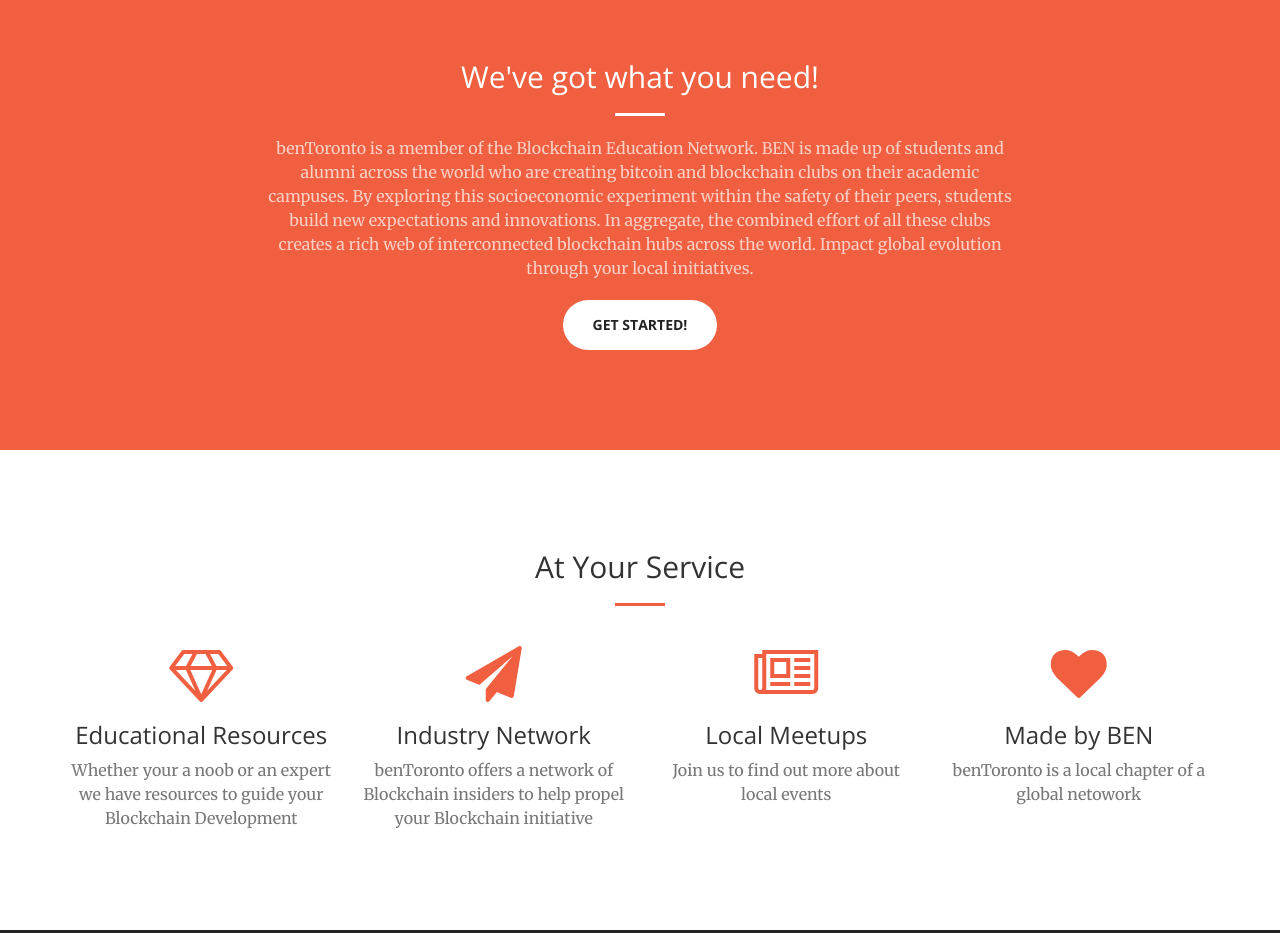
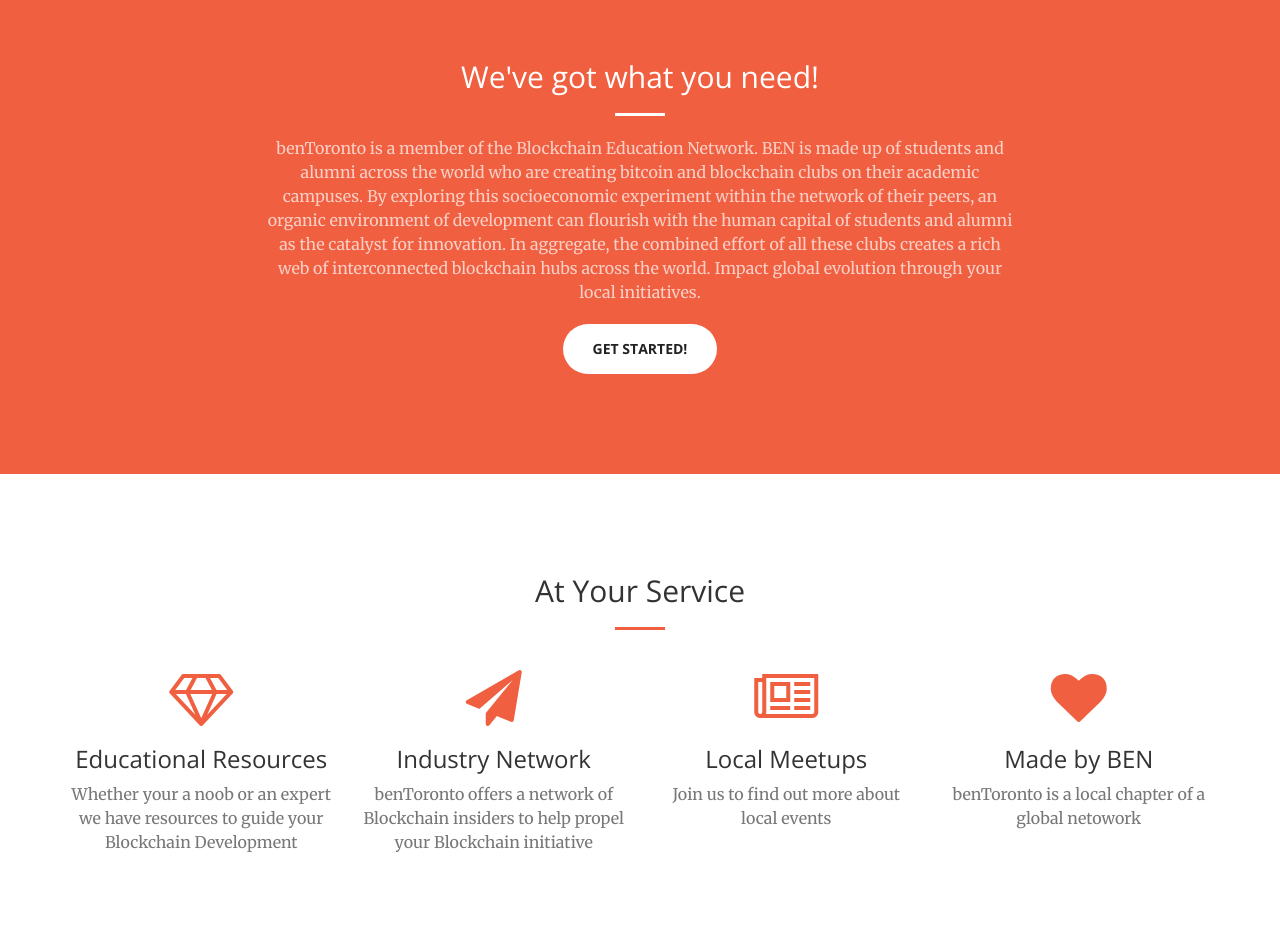
Before and after one commit to sriharikapu/benToronto, a website: page index.html in a window 1280 px wide. Shown: the part 840-1773 px from the top of the page. Drawn offline with nearby package versions, Linux system fonts and the light colour scheme.

Commit message:
updated bio

```diff
--- a/index.html
+++ b/index.html
@@ -71,7 +71,7 @@
                 <div class="col-lg-8 col-lg-offset-2 text-center">
                     <h2 class="section-heading">We've got what you need!</h2>
                     <hr class="light">
-                    <p class="text-faded">benToronto is a member of the Blockchain Education Network. BEN is made up of students and alumni across the world who are creating bitcoin and blockchain clubs on their academic campuses. By exploring this socioeconomic experiment within the safety of their peers, students build new expectations and innovations. In aggregate, the combined effort of all these clubs creates a rich web of interconnected blockchain hubs across the world. Impact global evolution through your local initiatives.</p>
+                    <p class="text-faded">benToronto is a member of the Blockchain Education Network. BEN is made up of students and alumni across the world who are creating bitcoin and blockchain clubs on their academic campuses. By exploring this socioeconomic experiment within the network of their peers, an organic environment of development can flourish with the human capital of students and alumni as the catalyst for innovation. In aggregate, the combined effort of all these clubs creates a rich web of interconnected blockchain hubs across the world. Impact global evolution through your local initiatives.</p>
                     <a href="#services" class="page-scroll btn btn-default btn-xl sr-button">Get Started!</a>
                 </div>
             </div>
```
